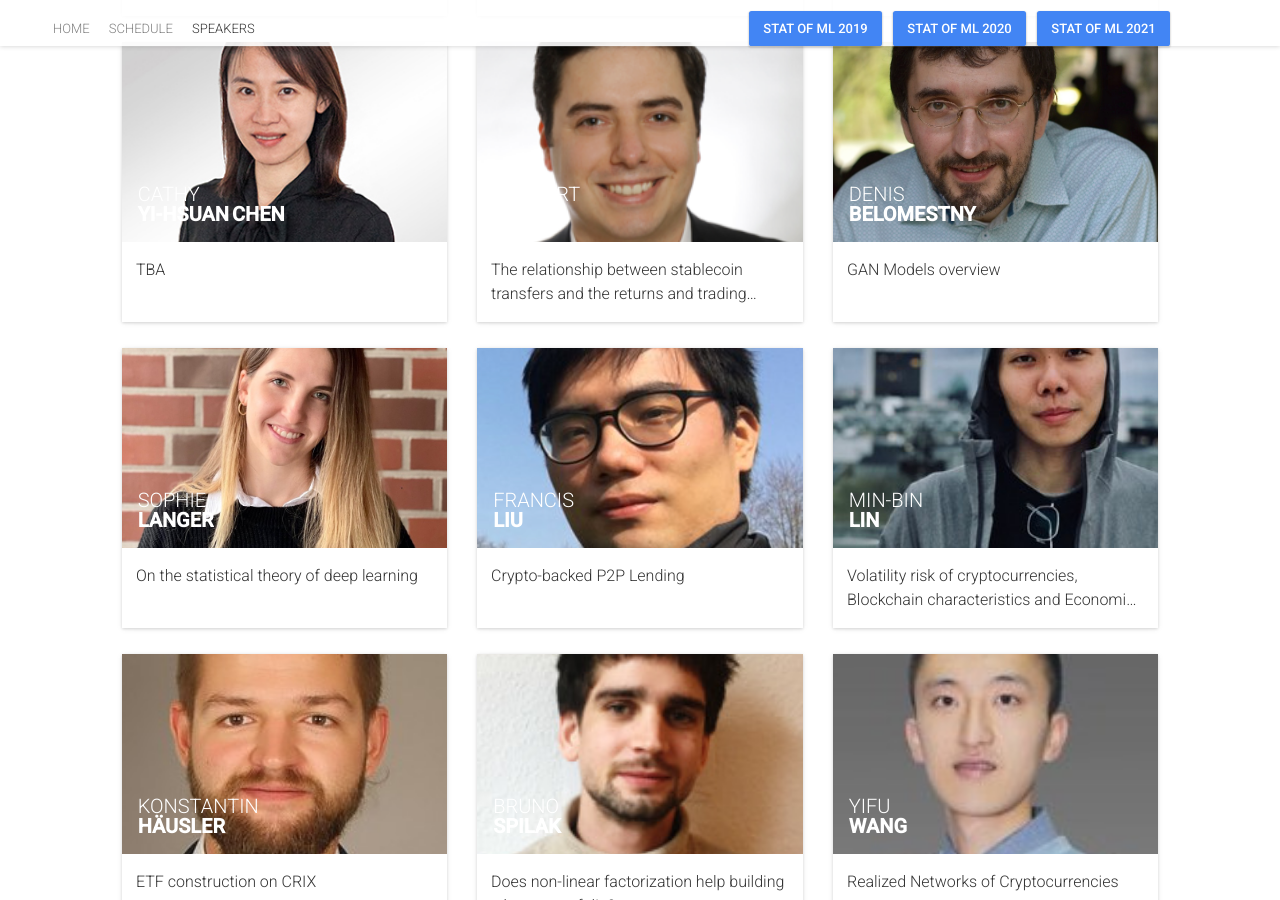
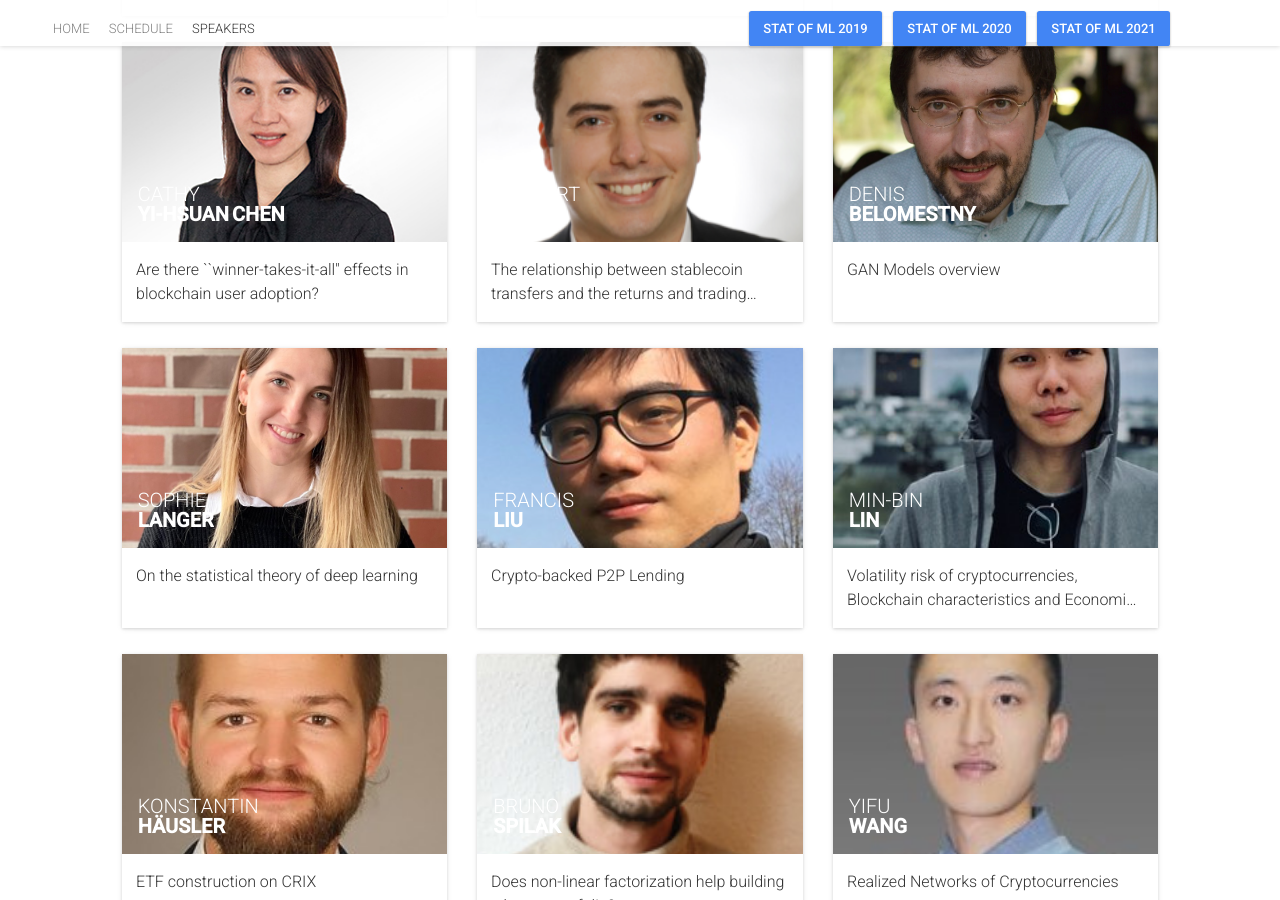
Before and after one commit to barunik/Prague2022, a Jekyll site: the page built from speakers.html, in a window 1280 px wide and 900 px high, scrolled down 1027 px. Built offline with Jekyll 4.4.1, drawn with Linux system fonts in a browser that asks for light colours; nearby versions of some CDN libraries; comment, search, counter and statistics services are not loaded.

Commit message:
Update sessions.yml

```diff
--- a/_data/sessions.yml
+++ b/_data/sessions.yml
@@ -56,7 +56,7 @@
   language: en
 -
   id: 007
-  title: "TBA"
+  title: "Are there ``winner-takes-it-all'' effects in blockchain user adoption?"
   description: "Authors: Cathy Yi-Hsuan Chen<br/>
   <p>Abstract:  </p>"
   subtype: Presentation
```
